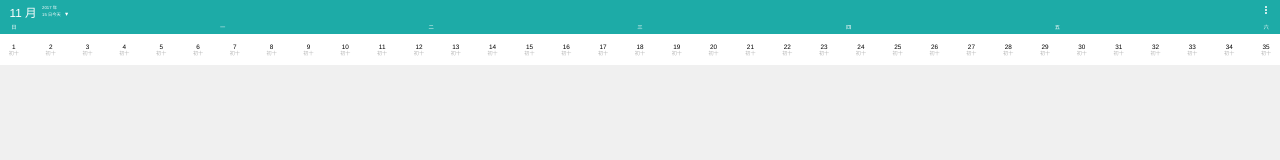
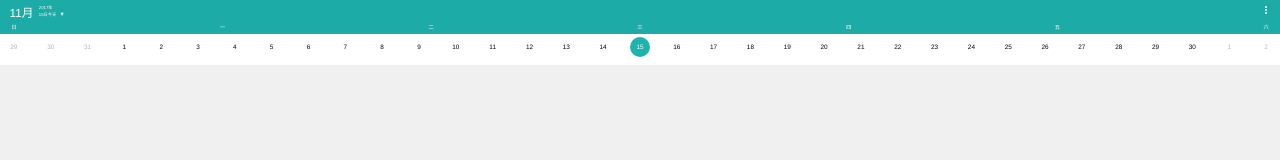
Before and after one commit to taowenyu/fake_xiaomi_calendar, a Vue app: page /#/ in a window 1280 px wide. Shown: the top 160 px of the page. Built offline with nearby package versions, Linux system fonts and the light colour scheme.

Commit message:
完成单月交互

```diff
--- a/src/pages/Home/index.scss
+++ b/src/pages/Home/index.scss
@@ -127,6 +127,26 @@
           left: 0;
           width: 100%;
           height: 100%;
+          border: 1px solid #b5b5b5;
+          border-radius: .626667rem;
+        }
+      }
+
+      &.blur {
+        .num {
+          color: #1db3af;
+        }
+      }
+
+      &.today {
+        &:after {
+          content: '';
+          display: block;
+          position: absolute;
+          top: 0;
+          left: 0;
+          width: 100%;
+          height: 100%;
           border-radius: .626667rem;
           background-color: #1db3af;
         }
--- a/src/pages/Home/index.vue
+++ b/src/pages/Home/index.vue
@@ -3,13 +3,13 @@
     <header>
       <div class="today">
         <div class="left">
-          <span class="month">11 月</span>
+          <span class="month">{{ currentMonth + 1 }}月</span>
         </div>
         <div class="right">
-          <span class="year">2017 年</span>
+          <span class="year">{{ currentYear }}年</span>
           <div class="wrapper">
-            <span class="day">15 日</span>
-            <span>今天<span class="caret">▾</span></span>
+            <span class="day">{{ currentDay }}日</span>
+            <span>{{ distance }}<span class="caret">▾</span></span>
           </div>
         </div>
       </div>
@@ -23,11 +23,21 @@
       </div>
     </header>
     <div class="main">
-      <div class="day" v-for="i in 35">
+      <div
+        v-for="(date, index) in MonthCardData"
+        class="day"
+        :class="{
+          invalid: !date.isSameMonth(now),
+          today: date.isSameDay(now) && currentDate.isSameDay(now),
+          active: !date.isSameDay(now) && currentDate.isSameDay(date),
+          blur: date.isSameDay(now) && !currentDate.isSameDay(date)
+        }"
+        @click="currentDate = date"
+      >
         <span class="num">
-          {{ i }}
+          {{ date.getDate() }}
         </span>
-        <span class="nong">
+        <span class="nong" v-show="showNong">
           初十
         </span>
       </div>
@@ -36,8 +46,111 @@
 </template>
 
 <script>
+  // 获取当前时间
+  let now = new Date()
+
+  import utils from './utils'
+
   export default {
+    props: {
+      // 农历可见性
+      showNong: {
+        type: Boolean,
+        default: false
+      }
+    },
 
+    data() {
+      return {
+        now: now,
+        // 当前激活日期
+        currentDate: now,
+        // 当前月数据
+        MonthCardData: []
+      }
+    },
+
+    methods: {
+      // 获取 date 相关月的 Date 集合(上下月补齐)
+      // 日必须设置为 1 号
+      getMonthCardData(date) {
+        // 日期设置为当月 1 号
+        let temp = new Date(date)
+        temp.setDate(1)
+
+        let Feb = (28 + (temp.isLeapYear() ? 1 : 0))
+        let months = [31, Feb, 31, 30, 31, 30, 31, 31, 30, 31, 30, 31]
+        let ret = []
+        // 补齐上月
+        for (let i = temp.getDay(); i > 0; i--) {
+          ret.push(temp.getOffsetDay(-i))
+        }
+        // 本月
+        for (let i = 0; i < months[temp.getMonth()]; i++) {
+          ret.push(temp.getOffsetDay(i))
+        }
+        // 补齐下月
+        let lastDate = ret[ret.length - 1]
+        let dis = 35 - ret.length
+        for (let i = 1; i <= dis; i++) {
+          ret.push(lastDate.getOffsetDay(i))
+        }
+
+        return ret
+      }
+    },
+
+    computed: {
+      // 当前天
+      currentDay: {
+        get() {
+          return this.currentDate.getDate()
+        },
+
+        set(val) {
+          this.currentDate.setDate(val)
+        }
+      },
+      // 当前月份
+      currentMonth: {
+        get() {
+          return this.currentDate.getMonth()
+        },
+
+        set(val) {
+          this.currentDate.setMonth(val)
+        }
+      },
+      // 当前年
+      currentYear: {
+        get() {
+          return this.currentDate.getFullYear()
+        },
+
+        set(val) {
+          this.currentDate.setFullYear(val)
+        }
+      },
+      // 相差天数
+      distance() {
+        let days = now.getDistance(this.currentDate)
+        if (days === 0) {
+          return '今天'
+        }
+
+        if (days > 0) {
+          return (days + '天后')
+        }
+
+        if (days < 0) {
+          return (-days + '天前')
+        }
+      }
+    },
+
+    created() {
+      this.MonthCardData = this.getMonthCardData(now)
+    }
   }
 </script>
 
--- /dev/null
+++ b/src/pages/Home/utils.js
@@ -0,0 +1,52 @@
+// 判断是否为同月
+Date.prototype.isSameMonth = function(a) {
+  if (this.getMonth() === a.getMonth())
+    return true
+  else
+    return false
+}
+
+// 判断两个 Date 对象是否为同一天
+Date.prototype.isSameDay = function(a) {
+  let isSameYear = (a.getFullYear() === this.getFullYear())
+  let isSameMonth = (a.getMonth() === this.getMonth())
+  let isSameDay = (a.getDate() === this.getDate())
+
+  if (isSameYear && isSameMonth && isSameDay)
+    return true
+  else
+    return false
+}
+
+// 判断是否是闰年
+Date.prototype.isLeapYear = function() {
+  let year
+
+  if (arguments.length === 0) {
+    year = this.getFullYear()
+  } else {
+    year = arguments[0]
+  }
+
+  return (year % 400 === 0 || (year % 100 === 0 && year % 4 === 0))
+}
+
+// 计算相隔天数
+Date.prototype.getDistance = function(a) {
+  const msPerDay = 24 * 60 * 60 * 1000
+
+  let ms = ((a.getTime() - this.getTime()) / msPerDay)
+
+  return Math.ceil(ms)
+}
+
+// 按天数偏移
+Date.prototype.getOffsetDay = function(distance) {
+  let temp = this.getTime() + distance * (24 * 60 * 60 * 1000)
+
+  return new Date(temp)
+}
+
+export default {
+
+}
```
